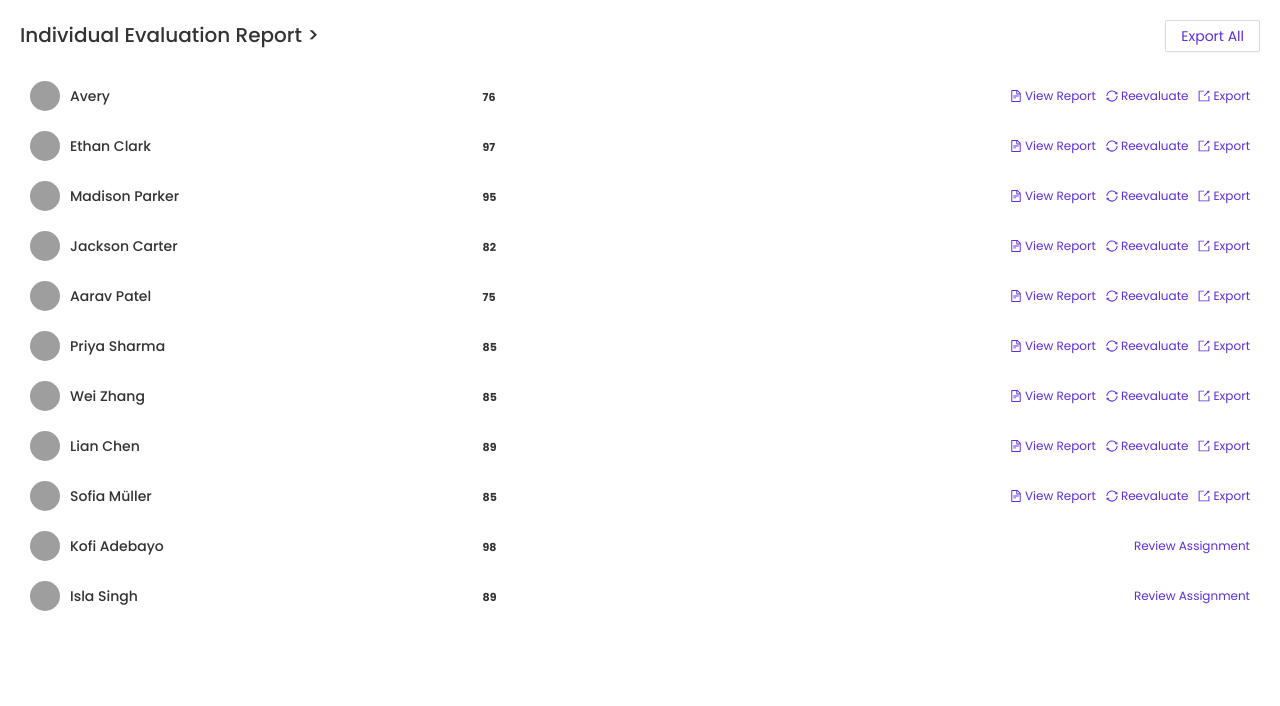
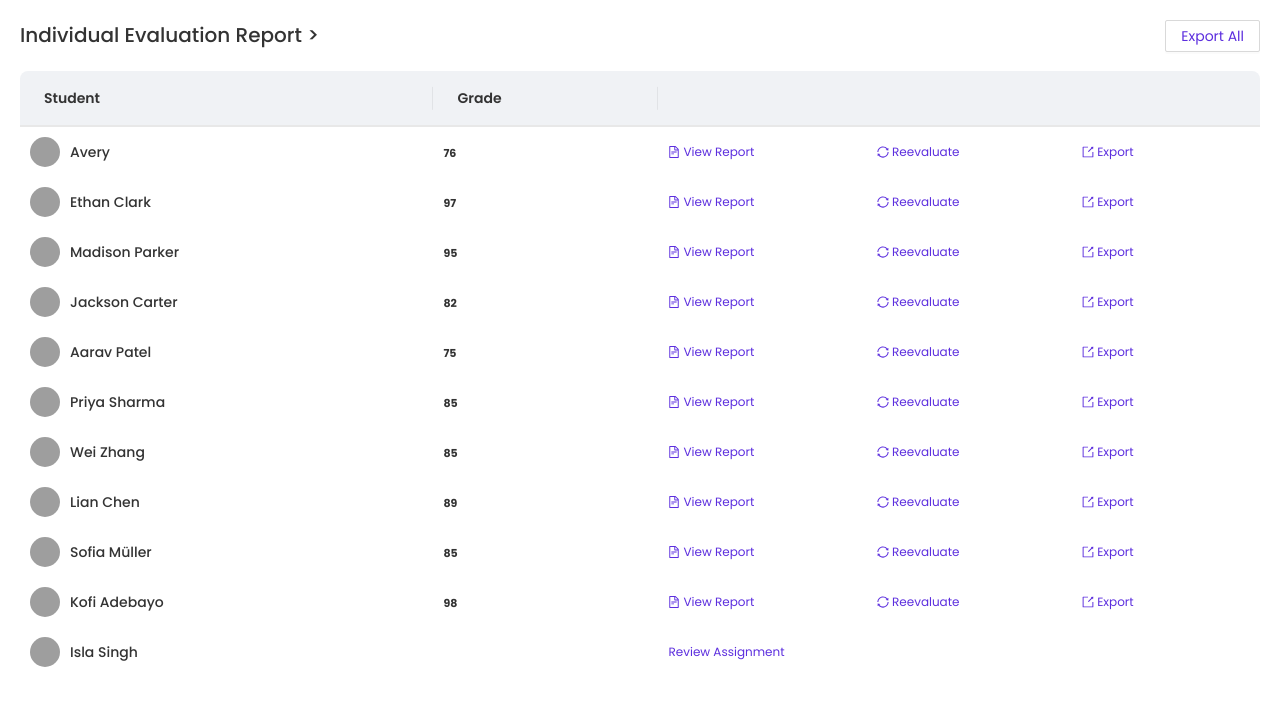
Before and after one commit to gopisuresh-dev2prod/grading-assistant, a React (Create React App) app: page /individual-evaluation in a window 1280 px wide. Shown: the top 706 px of the page. Built offline with nearby package versions, Linux system fonts and the light colour scheme; sample sign-in values are in the browser's storage; grey boxes are pictures that could not be loaded.

Commit message:
update IndividualEvaluationReport.js, IndividualEvaluationReport.scss and ModifyAssignmentPage.js

```diff
--- a/src/Pages/IndividualEvaluationReport/IndividualEvaluationReport.js
+++ b/src/Pages/IndividualEvaluationReport/IndividualEvaluationReport.js
@@ -22,7 +22,7 @@ const IndividualEvaluationReport = ({assignmentName}) => {
 
   const columns = [
     {
-      title: '',
+      title: 'Student',
       dataIndex: 'student',
       key: 'student',
       render: (text, record) => (
@@ -33,10 +33,15 @@ const IndividualEvaluationReport = ({assignmentName}) => {
       ),
     },
     {
-      title: '',
+      title: 'Grade',
       dataIndex: 'grade',
       key: 'grade',
-      render: (text) => <span className="grade">{text}</span>,
+      render: (text, record) => {
+        if (record.status !== 'review') {
+          return <span className="grade">{text}</span>;
+        }
+        return null; // or return a placeholder for review status
+      }
     },
     {
       title: '',
@@ -146,7 +151,7 @@ const IndividualEvaluationReport = ({assignmentName}) => {
         avatar: 'https://ui-avatars.com/api/?name=Kofi+Adebayo',
         leftDocx: '',
         rightDocx: '',
-        status: 'review',
+        // status: 'review',
     },
     {
         key: 12,
@@ -175,7 +180,7 @@ const IndividualEvaluationReport = ({assignmentName}) => {
         columns={columns}
         dataSource={data}
         pagination={false}
-        showHeader={false}
+        // showHeader={false}
         rowClassName="custom-row"
       />
       <Modal
--- a/src/Pages/IndividualEvaluationReport/IndividualEvaluationReport.scss
+++ b/src/Pages/IndividualEvaluationReport/IndividualEvaluationReport.scss
@@ -13,12 +13,25 @@
   color:#5c2ede ;
  }
 .ant-table {
-  background-color: transparent;
+
 
   .ant-table-thead {
-    display: none;
+    > tr > th {
+      background-color: #f0f2f5; // A light gray background
+      color: #333; // Dark text for contrast
+      font-weight: 600;
+      padding: 16px 24px;
+      border-bottom: 2px solid #e8e8e8;
+
+      &:first-child {
+        border-top-left-radius: 8px;
+      }
+
+      &:last-child {
+        border-top-right-radius: 8px;
+      }
+    }
   }
-
   .ant-table-tbody {
     > tr {
       > td {
@@ -77,9 +90,9 @@
 
   .actions {
     display: flex;
-    justify-content: flex-end;
-    gap: 1rem;
-
+    justify-content: space-between;
+    gap: 0.3rem;
+width: 80%;
     .action-link {
       display: flex;
       align-items: center;
--- a/src/Pages/ModifyAssignmentPage/ModifyAssignmentPage.js
+++ b/src/Pages/ModifyAssignmentPage/ModifyAssignmentPage.js
@@ -15,7 +15,7 @@ const ModifyAssignmentPage = () => {
     mapping: []
   });
   const [isGrading, setIsGrading] = useState(false);
-  const [gradingComplete, setGradingComplete] = useState(false);
+  const [gradingComplete, setGradingComplete] = useState(true);
   const [countdown, setCountdown] = useState(10);
 
   const isStartGradingEnabled = assignmentName.trim() !== '' &&
```
